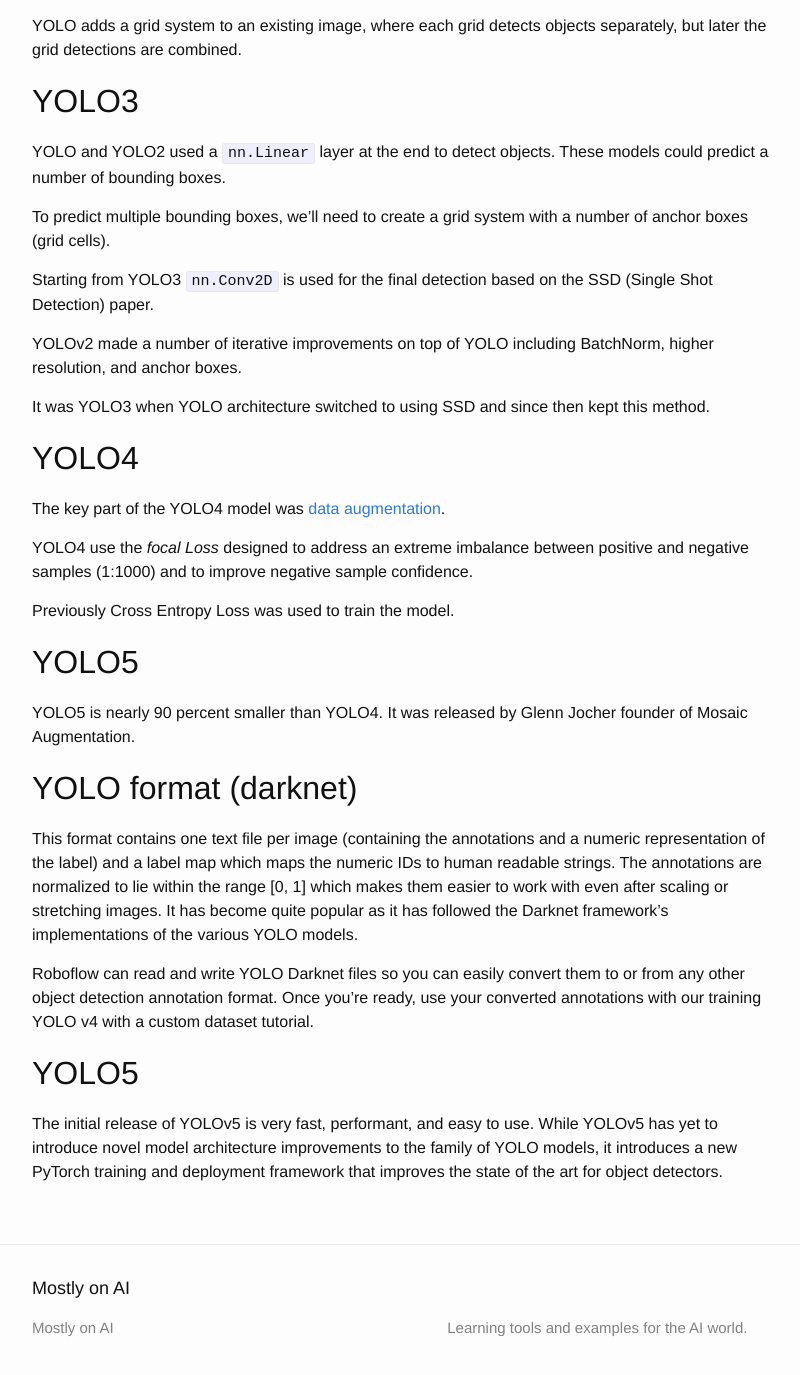
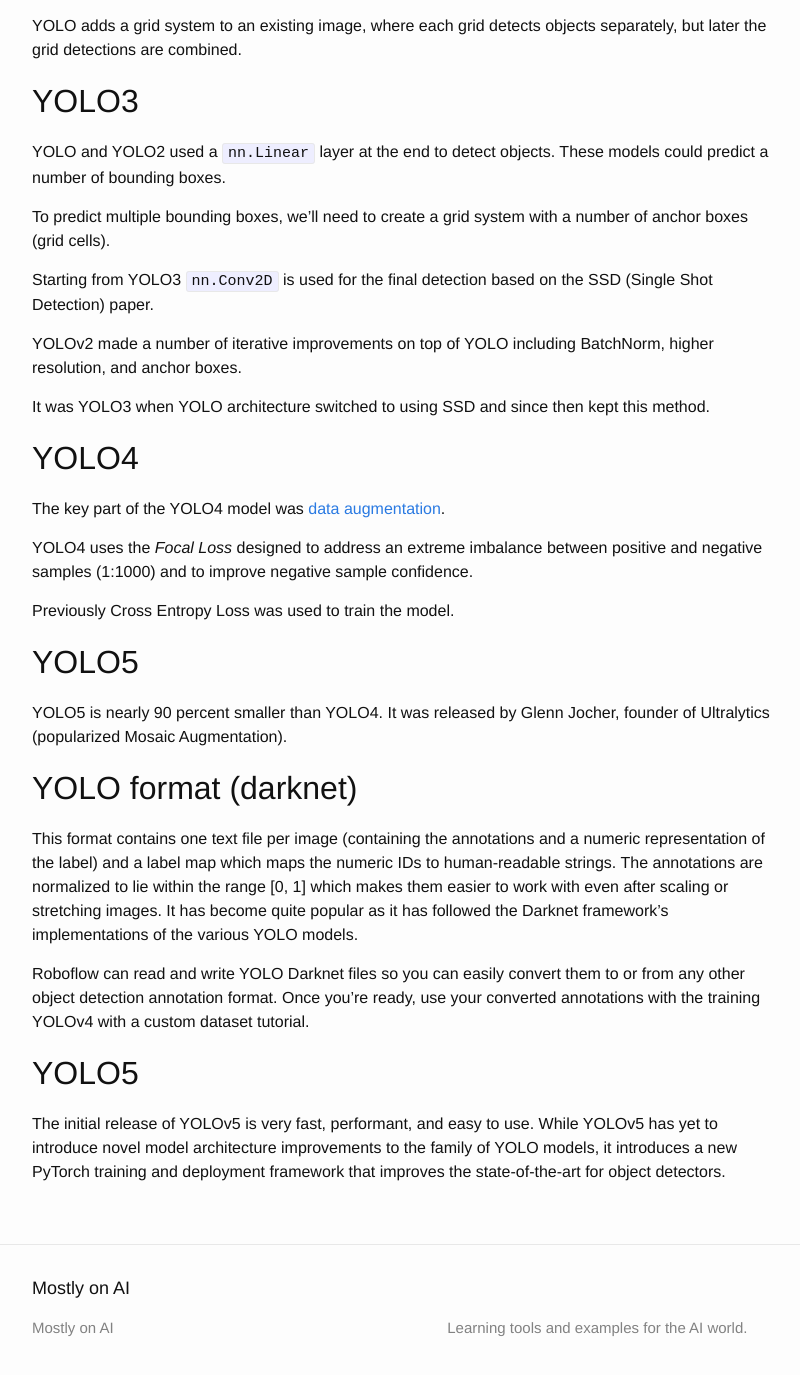
Before and after one commit to dejanbatanjac/dejanbatanjac.github.io, a Jekyll site: the page built from _posts/2022-01-02-Yolo5.md, in a window 1280 px wide and 1400 px high, scrolled down 438 px. Shown: the top 1375 px of the window, without its empty margins (238-1038 px from the left). Built offline with Jekyll 4.4.1, drawn with Linux system fonts in a browser that asks for light colours; some of the changed text lies outside the part shown.

Commit message:
fix: correct spelling and minor typos in YOLO5 article
- 'real time' → 'real-time'
- 'YOLO4 use the *focal Loss*' → 'YOLO4 uses the *Focal Loss*'
- Added missing comma after 'Glenn Jocher' and clarified attribution
- 'human readable' → 'human-readable'
- 'YOLO v4' → 'YOLOv4' for consistency, removed promotional 'our'
- 'state of the art' → 'state-of-the-art'

```diff
--- a/_posts/2022-01-02-Yolo5.md
+++ b/_posts/2022-01-02-Yolo5.md
@@ -9,7 +9,7 @@
 
 The original work of YOLO was the first object detection network to combine the problem of drawing bounding boxes and identifying class labels.
 
-It used a custom framework called Darknet for real time object detectors. YOLO predicts object bounding boxes together with class labels from images.
+It used a custom framework called Darknet for real-time object detectors. YOLO predicts object bounding boxes together with class labels from images.
 
 YOLO adds a grid system to an existing image, where each grid detects objects separately, but later the grid detections are combined.
 
@@ -34,23 +34,23 @@
 
 The key part of the YOLO4 model was [data augmentation](https://blog.roboflow.com/yolov4-data-augmentation/){:rel="nofollow"}.
 
-YOLO4 use the *focal Loss* designed to address an extreme imbalance between positive and negative samples (1:1000) and to improve negative sample confidence.
+YOLO4 uses the *Focal Loss* designed to address an extreme imbalance between positive and negative samples (1:1000) and to improve negative sample confidence.
 
 Previously Cross Entropy Loss was used to train the model.
 
 ## YOLO5
 
-YOLO5 is nearly 90 percent smaller than YOLO4. It was released by Glenn Jocher founder of Mosaic Augmentation.
+YOLO5 is nearly 90 percent smaller than YOLO4. It was released by Glenn Jocher, founder of Ultralytics (popularized Mosaic Augmentation).
 
 ## YOLO format (darknet)
 
-This format contains one text file per image (containing the annotations and a numeric representation of the label) and a label map which maps the numeric IDs to human readable strings. The annotations are normalized to lie within the range [0, 1] which makes them easier to work with even after scaling or stretching images. It has become quite popular as it has followed the Darknet framework's implementations of the various YOLO models.
+This format contains one text file per image (containing the annotations and a numeric representation of the label) and a label map which maps the numeric IDs to human-readable strings. The annotations are normalized to lie within the range [0, 1] which makes them easier to work with even after scaling or stretching images. It has become quite popular as it has followed the Darknet framework's implementations of the various YOLO models.
 
-Roboflow can read and write YOLO Darknet files so you can easily convert them to or from any other object detection annotation format. Once you're ready, use your converted annotations with our training YOLO v4 with a custom dataset tutorial.
+Roboflow can read and write YOLO Darknet files so you can easily convert them to or from any other object detection annotation format. Once you're ready, use your converted annotations with the training YOLOv4 with a custom dataset tutorial.
 
 
 ## YOLO5
 
 
 
-The initial release of YOLOv5 is very fast, performant, and easy to use. While YOLOv5 has yet to introduce novel model architecture improvements to the family of YOLO models, it introduces a new PyTorch training and deployment framework that improves the state of the art for object detectors.
+The initial release of YOLOv5 is very fast, performant, and easy to use. While YOLOv5 has yet to introduce novel model architecture improvements to the family of YOLO models, it introduces a new PyTorch training and deployment framework that improves the state-of-the-art for object detectors.
```
